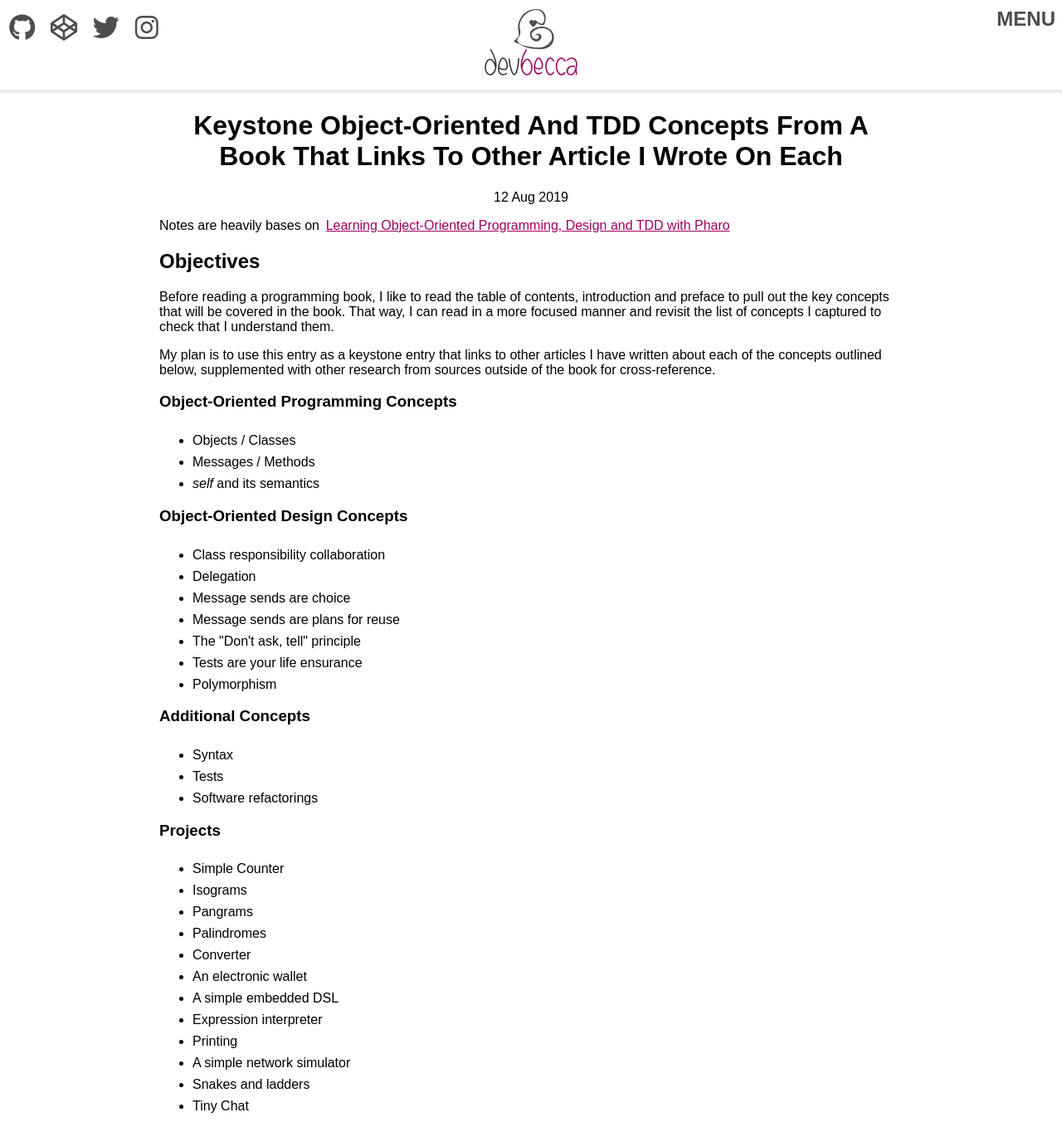
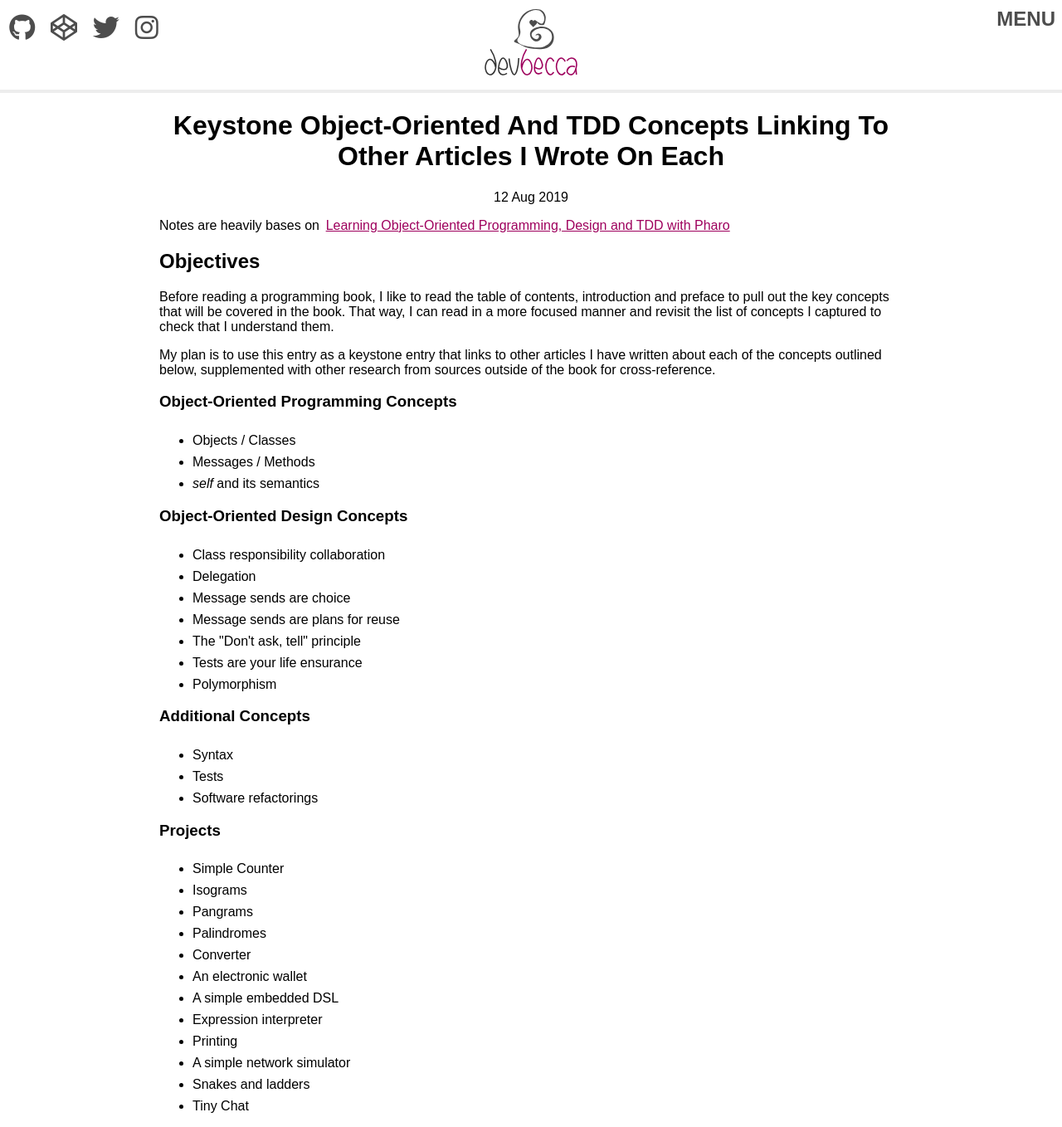
Before and after one commit to Becca9941/Becca9941.github.io, a Jekyll site: the page built from _posts/2019-08-12-keystone-oo-and-tdd-article-concepts-that-link-to-other-articles-written-on-each.html, in a window 1280 px wide and 1358 px high. Shown: the whole window at 83% size. Built offline with Jekyll 4.4.1, drawn with Linux system fonts in a browser that asks for light colours; nearby versions of some CDN libraries.

Commit message:
renamed article

```diff
--- a/_posts/2019-08-12-book-notes-learning-oo-design-and-tdd-with-pharo.html
+++ b/_posts/2019-08-12-keystone-oo-and-tdd-article-concepts-that-link-to-other-articles-written-on-each.html
@@ -1,6 +1,6 @@
 ---
 layout: post
-title: Keystone Object-oriented and TDD concepts from a book that links to other article I wrote on each
+title: Keystone Object-oriented and TDD concepts linking to other articles I wrote on each
 categories: [reading-notes]
 tags: [pharo, smalltalk, object-oriented, design, tdd, notes]
 ---
```
Also changed, not shown: _posts/2019-08-12-pharo-syntax-notes.html (added, +15 -0 lines).
